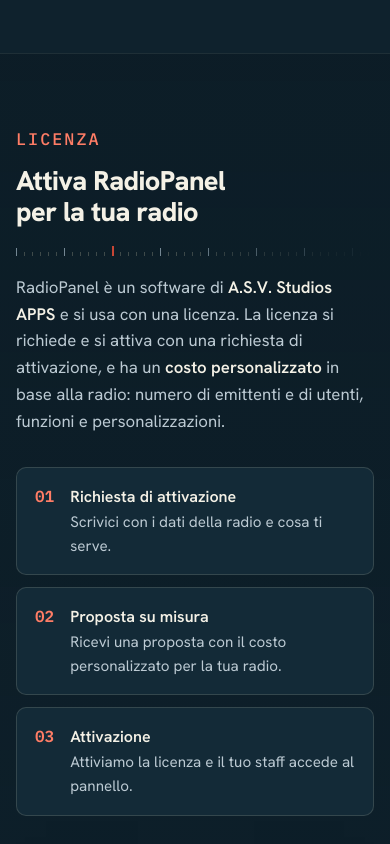
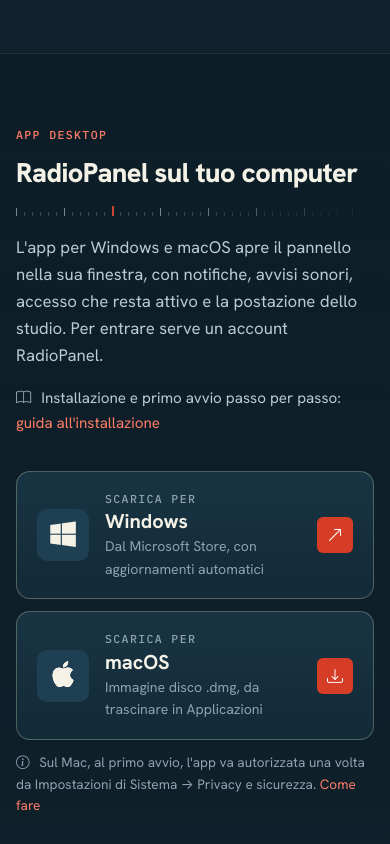
Before and after one commit to Axel12ok32/radiopanel-sito, an Astro site: page / in a window 390 px wide. Shown: the part 5720-6564 px from the top of the page. Built offline with nearby package versions, Linux system fonts and the light colour scheme; Astro itself is replaced by a stand-in of ours.

Commit message:
sito vetrina: download dell'app per Windows (Microsoft Store) e macOS (.dmg)
Documentazione: l'installazione indica il download da radiopanel.app.

Co-Authored-By: Claude Opus 5.5 <noreply@anthropic.com>

```diff
--- a/src/pages/index.astro
+++ b/src/pages/index.astro
@@ -6,6 +6,10 @@ import '../styles/sito.css';
 const PANEL_URL = 'https://client.radiopanel.app';
 const DOCS_URL = 'https://docs.radiopanel.app';
 const OWNER = 'A.S.V. Studios APPS';
+// App desktop: Windows dal Microsoft Store, macOS con l'immagine disco caricata insieme agli aggiornamenti dell'app
+// (radiopanelapp: package.json → build.dmg.artifactName "RadioPanel.dmg", nome fisso a ogni versione)
+const WINDOWS_URL = 'https://apps.microsoft.com/detail/9n9n8v9g98s6';
+const MAC_URL = `${PANEL_URL}/autoupdate/RadioPanel.dmg`;
 const INFO_MAIL = 'info@asvstudios.it';
 const SUPPORT_MAIL = 'support@asvhosting.com';
 
@@ -70,6 +74,7 @@ const year = new Date().getFullYear();
 					<a href="#funzioni">Funzioni</a>
 					<a href="#compatibilita">Compatibilità</a>
 					<a href="#su-misura">Su misura</a>
+					<a href="#app">App</a>
 					<a href="#licenza">Licenza</a>
 					<a href="#contatti">Contatti</a>
 				</nav>
@@ -272,8 +277,52 @@ const year = new Date().getFullYear();
 				</div>
 			</section>
 
+			<!-- App desktop -->
+			<section class="section section-alt" id="app">
+				<div class="wrap app-grid">
+					<div>
+						<p class="eyebrow">App desktop</p>
+						<h2>RadioPanel sul tuo computer</h2>
+						<div class="tuning" aria-hidden="true"></div>
+						<p class="app-lead">
+							L'app per Windows e macOS apre il pannello nella sua finestra, con notifiche, avvisi sonori, accesso che resta attivo e la
+							postazione dello studio. Per entrare serve un account RadioPanel.
+						</p>
+						<p class="app-help">
+							<i class="bi bi-book" aria-hidden="true"></i>
+							Installazione e primo avvio passo per passo: <a href={`${DOCS_URL}/app-desktop/installazione/`}>guida all'installazione</a>
+						</p>
+					</div>
+					<div class="downloads">
+						<a class="download" href={WINDOWS_URL} rel="noopener">
+							<span class="download-icon"><i class="bi bi-windows" aria-hidden="true"></i></span>
+							<span class="download-text">
+								<span class="mono-label">Scarica per</span>
+								<strong>Windows</strong>
+								<span class="download-meta">Dal Microsoft Store, con aggiornamenti automatici</span>
+							</span>
+							<i class="bi bi-arrow-up-right download-arrow" aria-hidden="true"></i>
+						</a>
+						<a class="download" href={MAC_URL} download>
+							<span class="download-icon"><i class="bi bi-apple" aria-hidden="true"></i></span>
+							<span class="download-text">
+								<span class="mono-label">Scarica per</span>
+								<strong>macOS</strong>
+								<span class="download-meta">Immagine disco .dmg, da trascinare in Applicazioni</span>
+							</span>
+							<i class="bi bi-download download-arrow" aria-hidden="true"></i>
+						</a>
+						<p class="download-note">
+							<i class="bi bi-info-circle" aria-hidden="true"></i>
+							Sul Mac, al primo avvio, l'app va autorizzata una volta da Impostazioni di Sistema → Privacy e sicurezza.{' '}
+							<a href={`${DOCS_URL}/app-desktop/installazione/#il-primo-avvio-sul-mac`}>Come fare</a>
+						</p>
+					</div>
+				</div>
+			</section>
+
 			<!-- Licenza -->
-			<section class="section section-alt" id="licenza">
+			<section class="section" id="licenza">
 				<div class="wrap">
 					<div class="license">
 						<div class="license-text">
@@ -321,7 +370,7 @@ const year = new Date().getFullYear();
 			</section>
 
 			<!-- Contatti -->
-			<section class="section" id="contatti">
+			<section class="section section-alt" id="contatti">
 				<div class="wrap">
 					<header class="section-head">
 						<p class="eyebrow">Contatti</p>
--- a/src/styles/sito.css
+++ b/src/styles/sito.css
@@ -847,6 +847,116 @@ td.col-check i {
 }
 
 /* ============================================================
+ * App desktop: pulsanti di download
+ * ============================================================ */
+.app-grid {
+	display: grid;
+	gap: 36px;
+	align-items: center;
+}
+
+.app-grid h2 {
+	font-size: clamp(1.7rem, 3.6vw, 2.4rem);
+	font-weight: 750;
+}
+
+.app-lead {
+	max-width: 36rem;
+	font-size: 1.05rem;
+}
+
+.app-help {
+	margin-top: 18px;
+	font-size: 0.95rem;
+}
+
+.app-help i {
+	margin-right: 6px;
+	color: var(--rp-text-3);
+}
+
+@media (min-width: 62rem) {
+	.app-grid {
+		grid-template-columns: 1fr 1fr;
+		gap: 64px;
+	}
+}
+
+.downloads {
+	display: grid;
+	gap: 12px;
+}
+
+.download {
+	display: flex;
+	align-items: center;
+	gap: 16px;
+	padding: 18px 20px;
+	border: 1px solid var(--rp-line-strong);
+	border-radius: var(--rp-r-lg);
+	background: linear-gradient(180deg, var(--rp-surface-2), var(--rp-surface));
+	color: var(--rp-text-2);
+	transition: border-color var(--rp-mid) var(--rp-ease), transform var(--rp-mid) var(--rp-ease), background-color var(--rp-mid) ease;
+}
+
+.download:hover {
+	border-color: var(--rp-line-brand);
+	background: var(--rp-surface-2);
+	color: var(--rp-text-2);
+	transform: translateY(-2px);
+}
+
+.download-icon {
+	display: inline-grid;
+	place-items: center;
+	flex: none;
+	width: 52px;
+	height: 52px;
+	border-radius: var(--rp-r);
+	background: var(--rp-surface-3);
+	color: var(--rp-text);
+	font-size: 1.6rem;
+}
+
+.download-text {
+	display: grid;
+	gap: 1px;
+	min-width: 0;
+}
+
+.download-text strong {
+	font-size: 1.25rem;
+	font-weight: 700;
+	line-height: 1.25;
+}
+
+.download-meta {
+	font-size: 0.88rem;
+	color: var(--rp-text-3);
+}
+
+.download-arrow {
+	margin-left: auto;
+	flex: none;
+	display: inline-grid;
+	place-items: center;
+	width: 36px;
+	height: 36px;
+	border-radius: var(--rp-r-sm);
+	background: var(--rp-accent-fill);
+	color: #fff;
+}
+
+.download-note {
+	font-size: 0.85rem;
+	color: var(--rp-text-3);
+}
+
+.download-note i {
+	margin-right: 6px;
+}
+
+/* ============================================================
  * Licenza
  * ============================================================ */
 .license {
```
